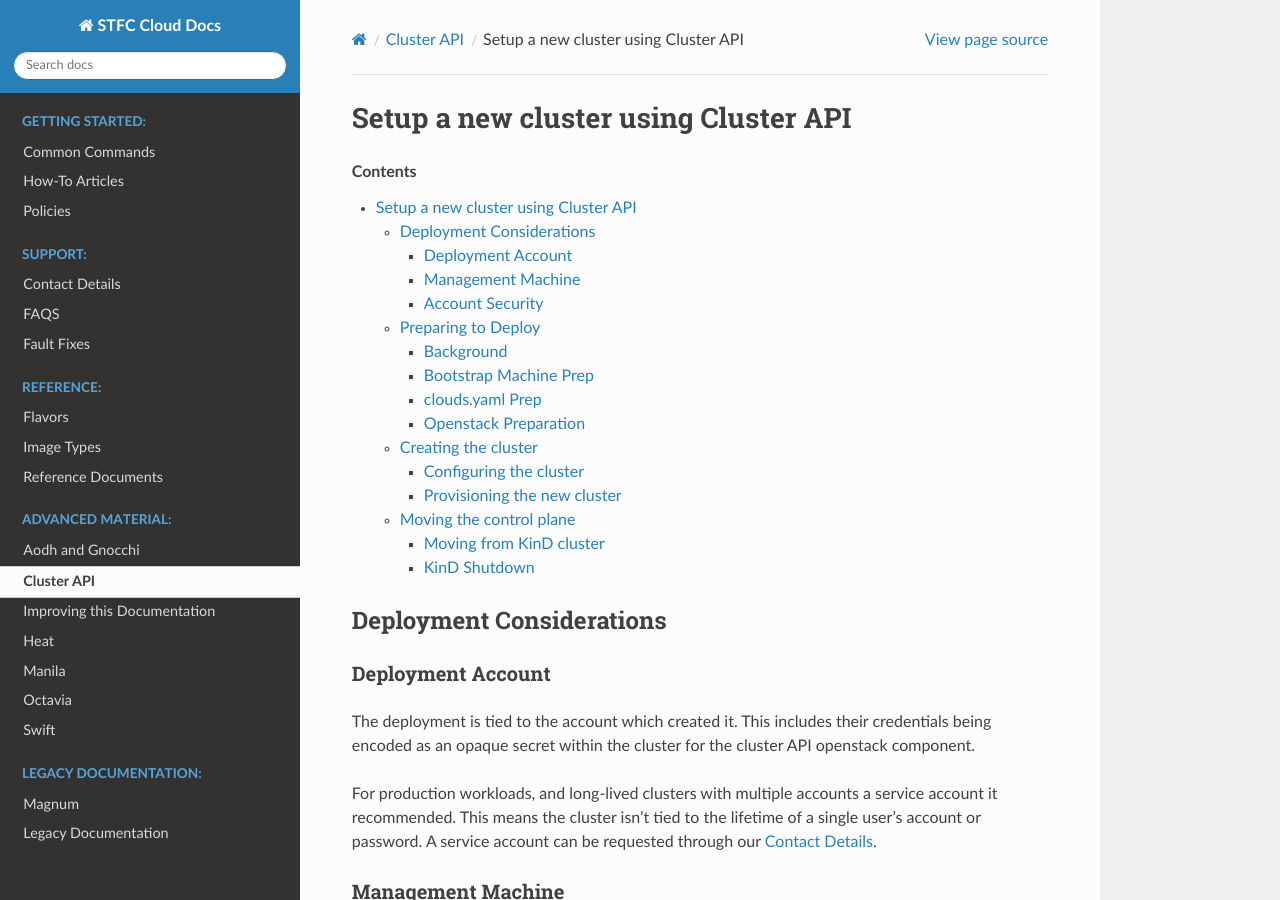
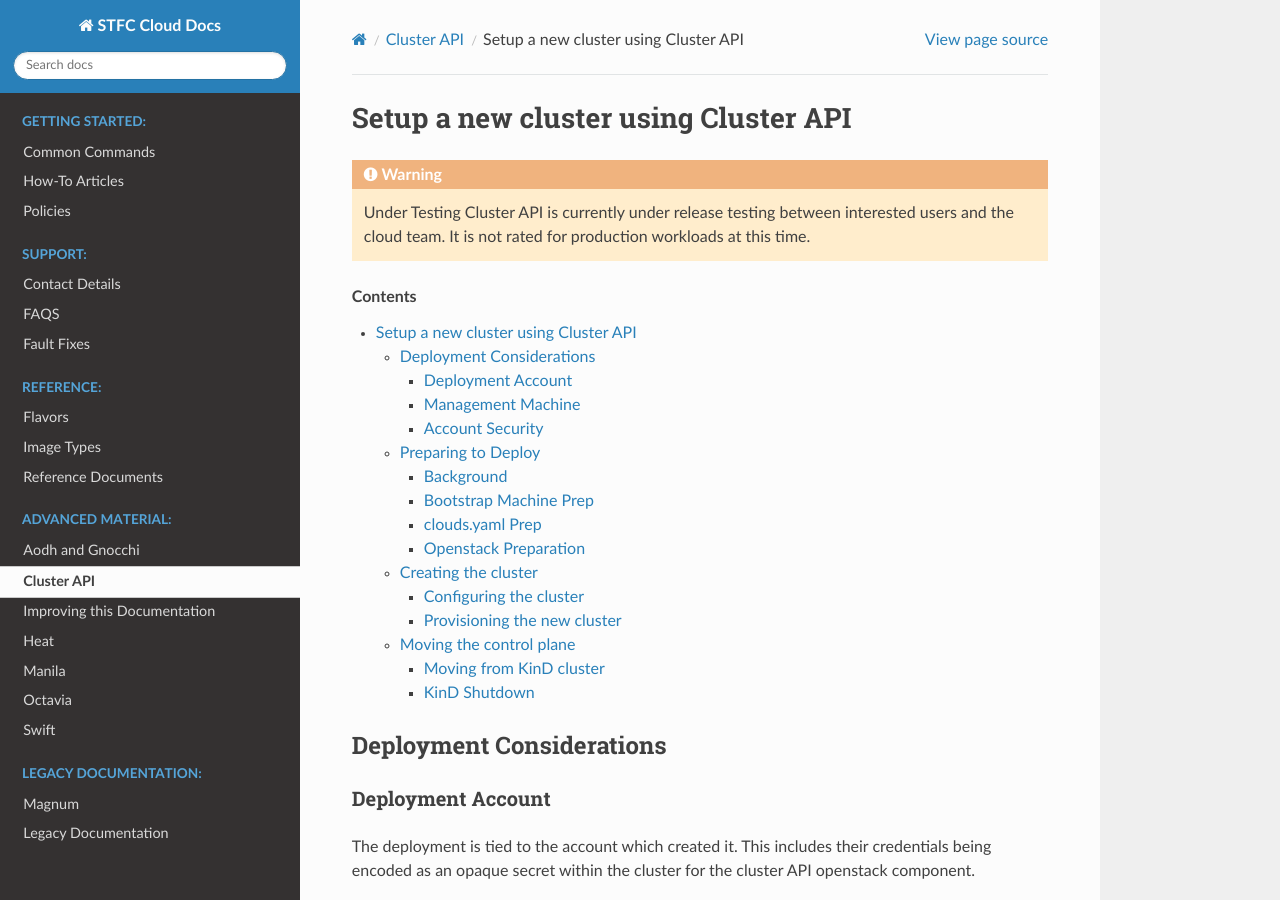
Before and after one commit to stfc/cloud-docs, a Sphinx documentation site: the page built from source/ClusterAPI/Setup.rst, in a window 1280 px wide and 900 px high. Built offline with Sphinx 7.4.7 and the Read the Docs theme 2.0.0, drawn with Linux system fonts in a browser that asks for light colours.

Commit message:
Add warning to CAPI docs
Adds a warning that CAPI is not ready for production workloads at this
time

```diff
--- a/source/ClusterAPI/Setup.rst
+++ b/source/ClusterAPI/Setup.rst
@@ -1,6 +1,11 @@
 #####################################
 Setup a new cluster using Cluster API
 #####################################
+
+.. warning:: Under Testing
+    Cluster API is currently under release testing
+    between interested users and the cloud team.
+    It is not rated for production workloads at this time.
 
 .. contents::
 
```
Also changed, not shown: source/ClusterAPI/Introduction.rst (line endings or trailing spaces).
